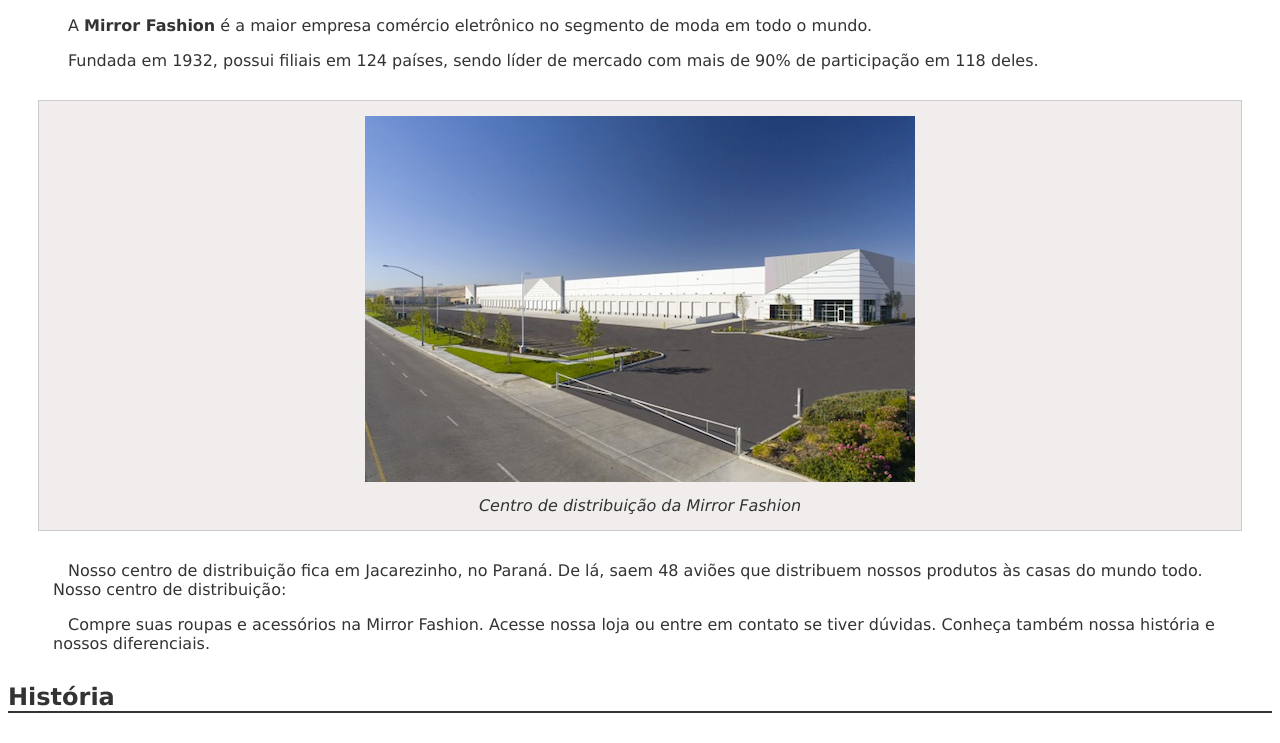
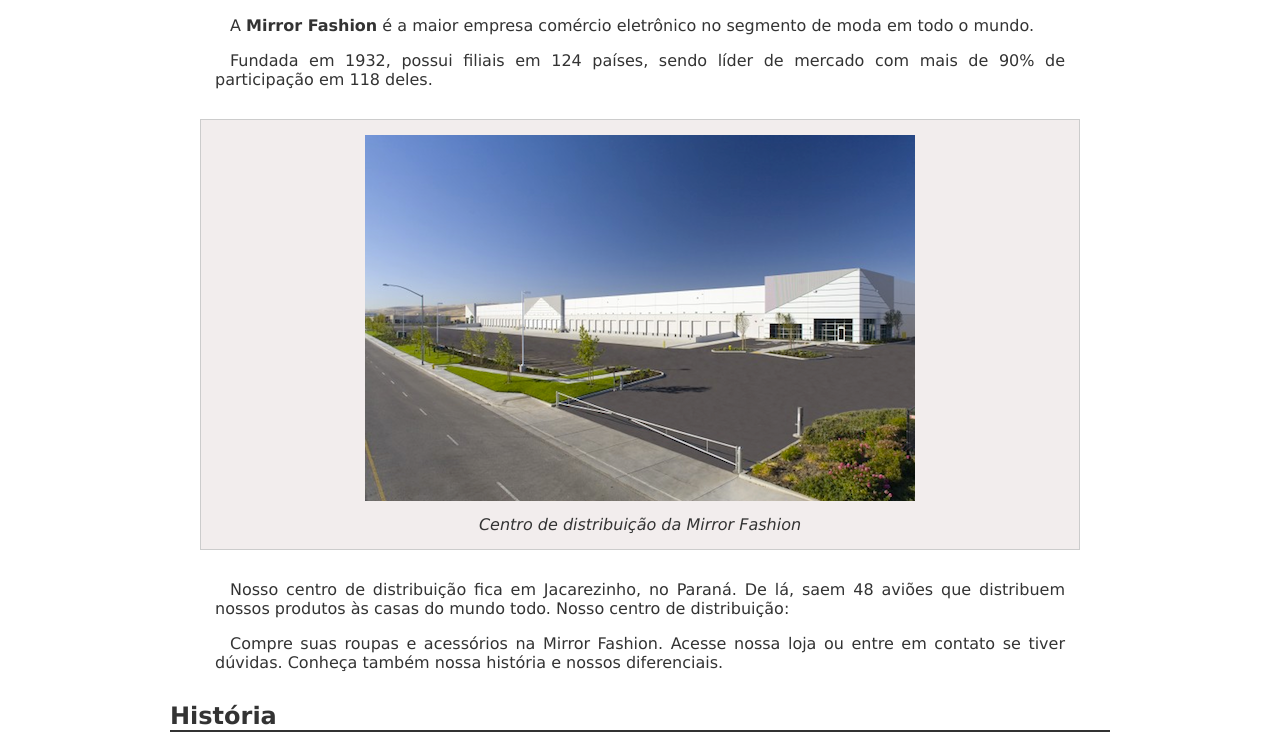
Before and after one commit to Andrimarciely/1oExercicioPratico, a plain HTML site: page sobre.html in a window 1280 px wide. Shown: the part 182-925 px from the top of the page. Drawn offline with Linux system fonts and the light colour scheme.

Commit message:
Fix - Formatando parágrafo como justificado

```diff
--- a/css/sobre.css
+++ b/css/sobre.css
@@ -1,6 +1,9 @@
 body {
   color: #333333;
   font-family: "Lucida Sans Unicode", "Lucida Grande", sans-serif;
+  margin-left: auto;
+  margin-right: auto;
+  width: 940px;
 }
 
 h1 {
@@ -34,6 +37,7 @@ figcaption {
 p {
 	padding: 0 45px;
 	text-indent: 15px;
+  text-align: justify;
 }
 
 #centro-distribuicao {
```
